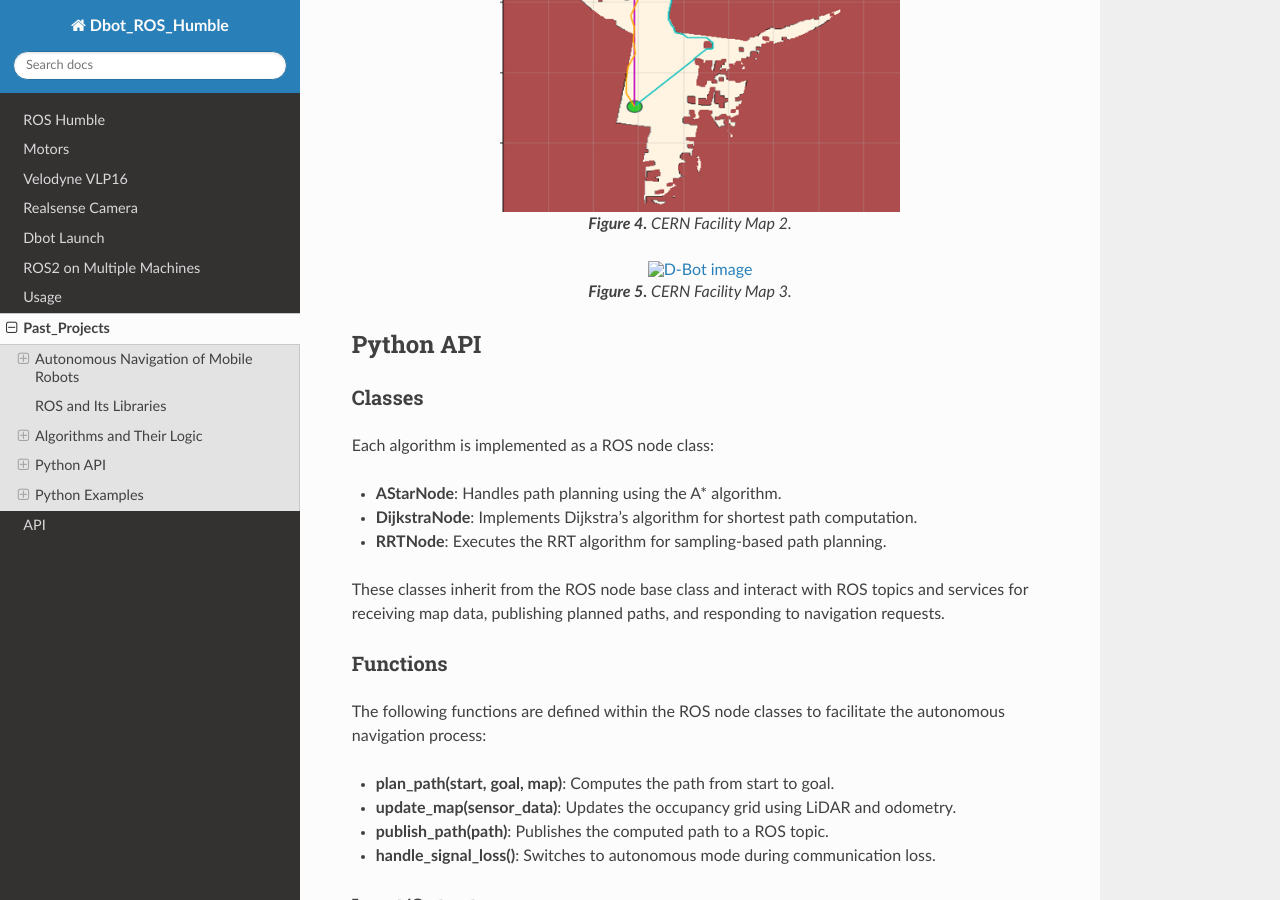
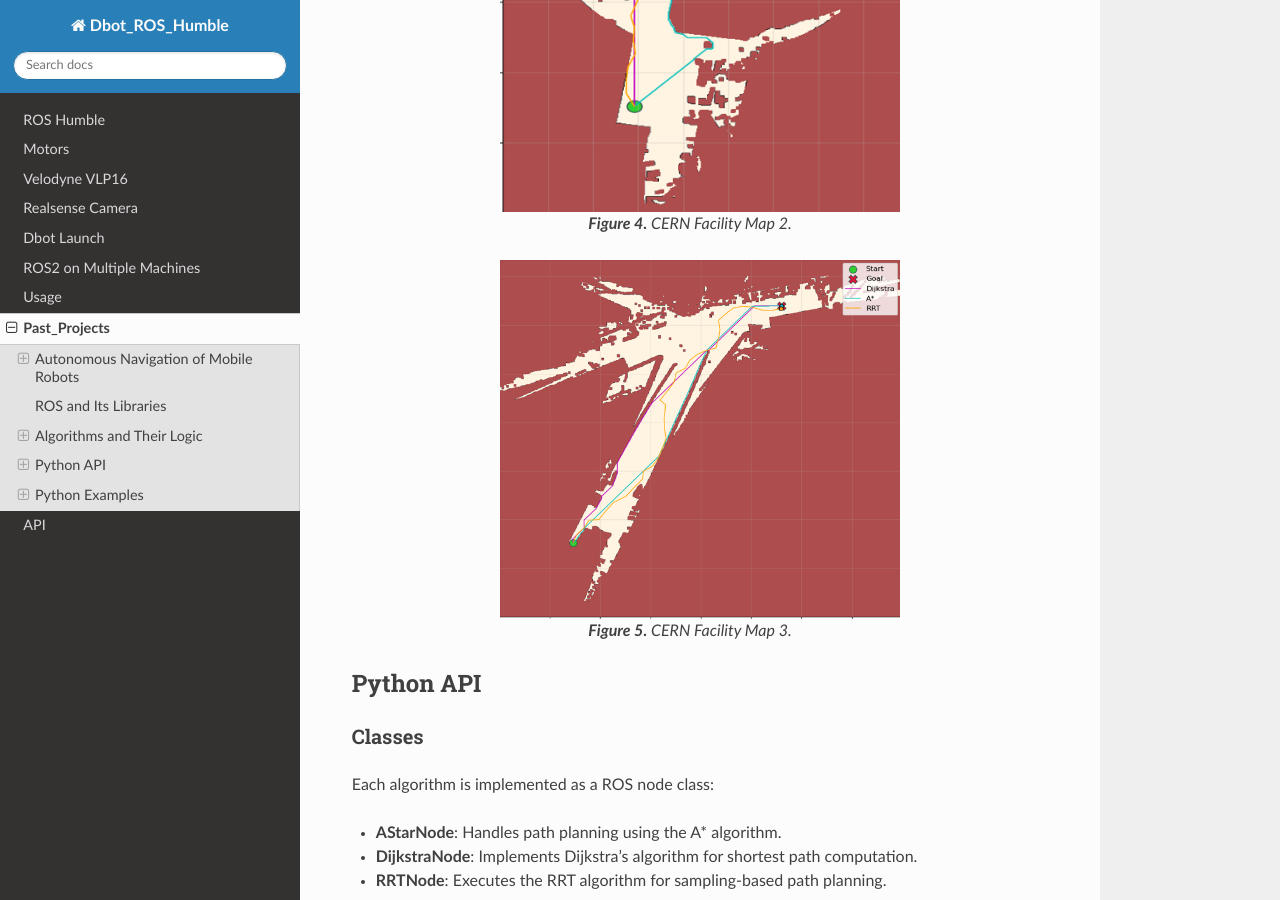
Before and after one commit to Pejman712/DbotROSHumble, a Sphinx documentation site: the page built from docs/source/past_projects.rst, in a window 1280 px wide and 900 px high, scrolled down 3421 px. Built offline with Sphinx 7.4.7 and the Read the Docs theme 3.1.0, drawn with Linux system fonts in a browser that asks for light colours.

Commit message:
CERN project

```diff
--- a/docs/source/past_projects.rst
+++ b/docs/source/past_projects.rst
@@ -86,7 +86,7 @@ A* offers the best balance for this application, with Dijkstra being slower and
 
     **Figure 4.** CERN Facility Map 2.
 
-.. Figure:: ./../Images/CERN_Map_3.png
+.. Figure:: ./../../Images/CERN_Map_3.png
     :alt: D-Bot image
     :width: 400px
     :align: center
```
